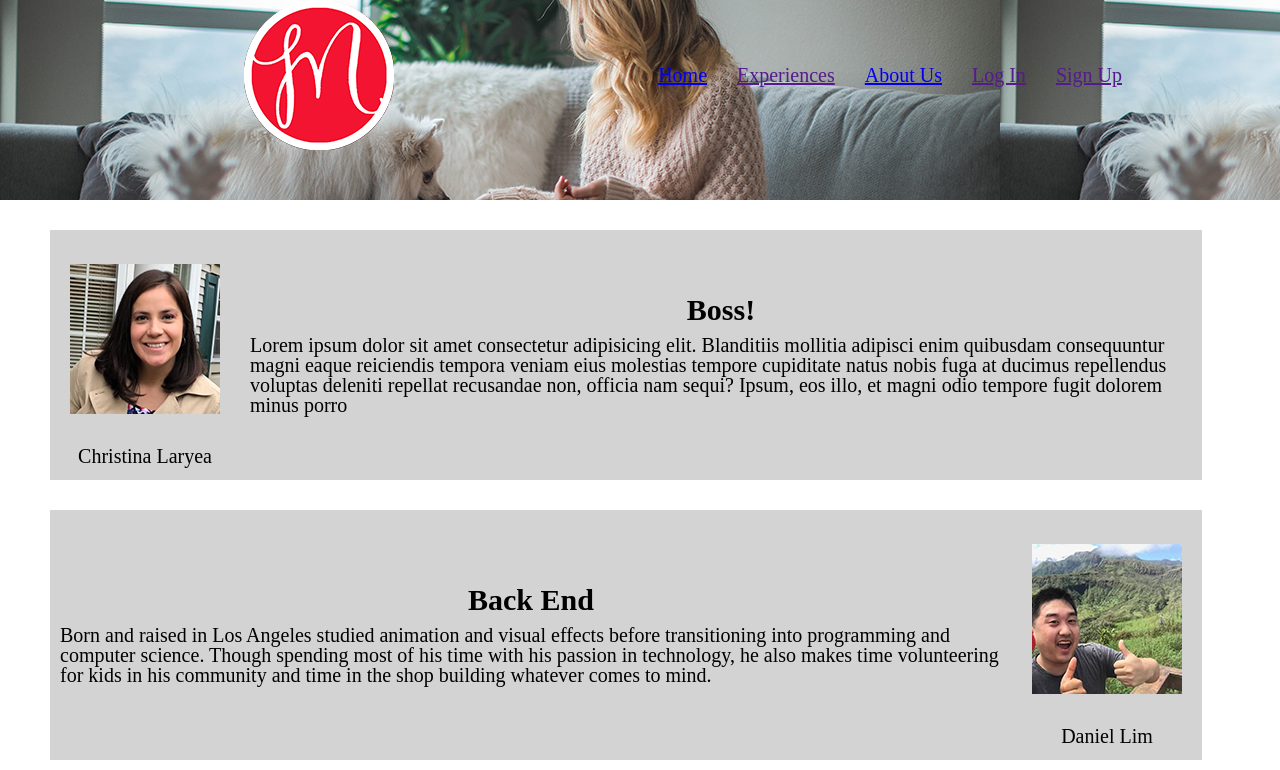
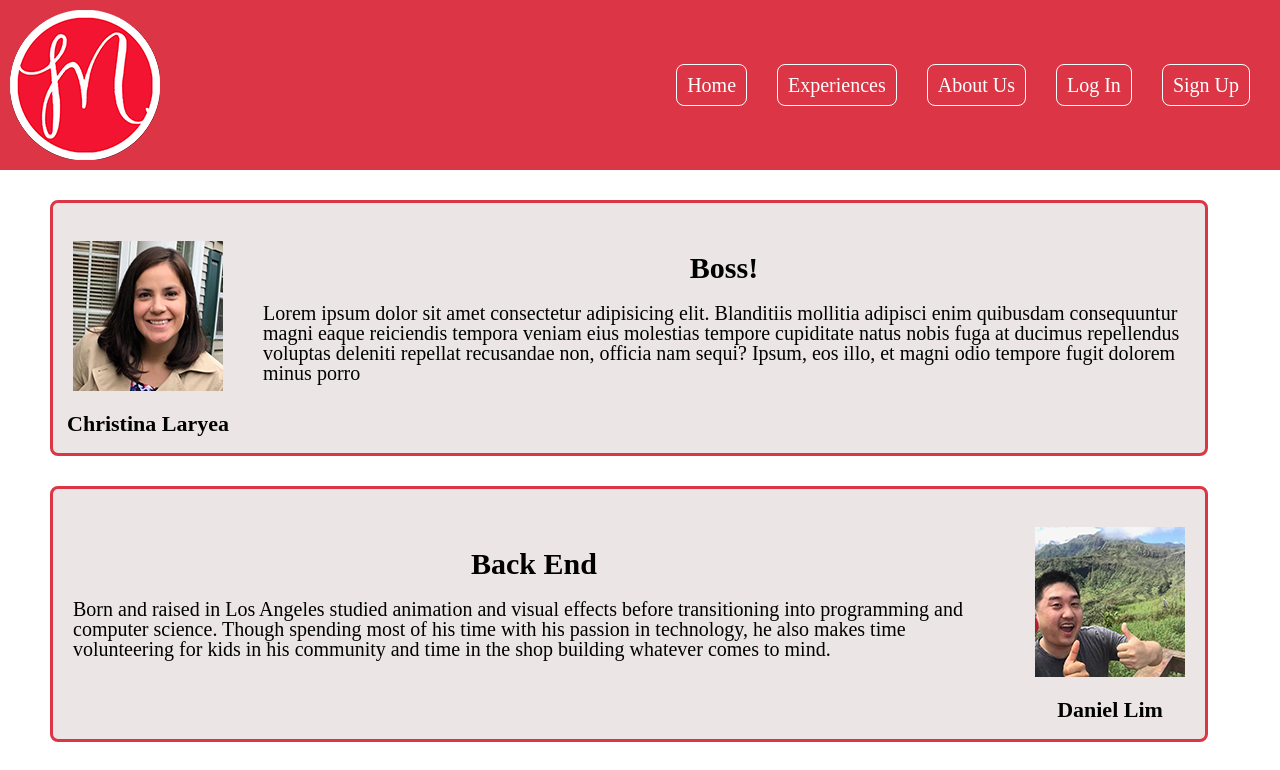
Before and after one commit to Pherpher089/build-aToz-UI-2, a plain HTML site: page about-us.html in a window 1280 px wide. Shown: the top 770 px of the page. Drawn offline with Linux system fonts and the light colour scheme.

Commit message:
Restyled the about us page to match the app

```diff
--- a/LESS/index.less
+++ b/LESS/index.less
@@ -202,17 +202,14 @@ footer{
 
 //About us
     .aboutUs-header{
-       // background-color: limegreen;
-        .dims(100vw, 20rem);
-        background-image: url('AboutMe-HeaderImage.png');
+        .dims(100vw, 17rem);
+        background-color: @danger-red;
         .nav-bar{
 
-
-            .dims(90vw, 15rem);
             .flex(space-between, center , row);
 
             .logo{
-                margin: 0 auto;
+                margin: 1rem;
             }
 
             nav{
@@ -221,8 +218,14 @@ footer{
                 font-size: 2rem;
 
                 a{
+                    text-decoration: none;
                     margin-left: @navBar-Margin;
                     margin-right: 1rem;
+                    background-color:@danger-red;
+                    color: white;
+                    border: 1px solid white;
+                    border-radius: @border-radius;
+                    padding: 1rem;
 
                 }
                 a:last-Child{
@@ -238,7 +241,9 @@ footer{
         margin-top: 3rem;
 
         .bio{
-            background-color: lightgray;
+            background-color: rgb(236, 229, 229);
+            border: 3px solid @danger-red;
+            border-radius: @border-radius;
             .dims(90vw, 25rem);
             .margins(3rem, 3rem, 5rem, 5rem);
             .flex(space-around, center, row);
@@ -250,26 +255,25 @@ footer{
                 //background-color: limegreen;
 
                 h1{
-                    font-size: 2rem;
+                    font-size: 2.2rem;
                     text-align: center;
-                    margin-top:1rem;
+                    font-weight: bold;
                 }
             }
 
             .profile-content{
                 width: auto;
                 //padding: 1rem, 1rem, 1rem, 1rem;
-               // background-color: yellowgreen;
+                //background-color: yellowgreen;
                 h1{
                     font-size: 3rem;
                     font-weight: bold;
                     text-align: center;
-                    margin-top:1rem;
                 }
 
                 p{
+                    margin: 2rem;
                     font-size: 2rem;
-                    .margins(1rem, 1rem, 1rem, 1rem);
                     padding: 1rem, 1rem, 1rem, 1rem;
 
                 }
--- a/about-us.html
+++ b/about-us.html
@@ -102,6 +102,7 @@
                     <a href="">Experiences</a>
                     <a href="">About Us</a>
                     <a href="">Sign Up</a>
+                    <a href="">Log In</a>
                 </nav>
             </div>
 
```
Also changed, not shown: CSS/index.css.
